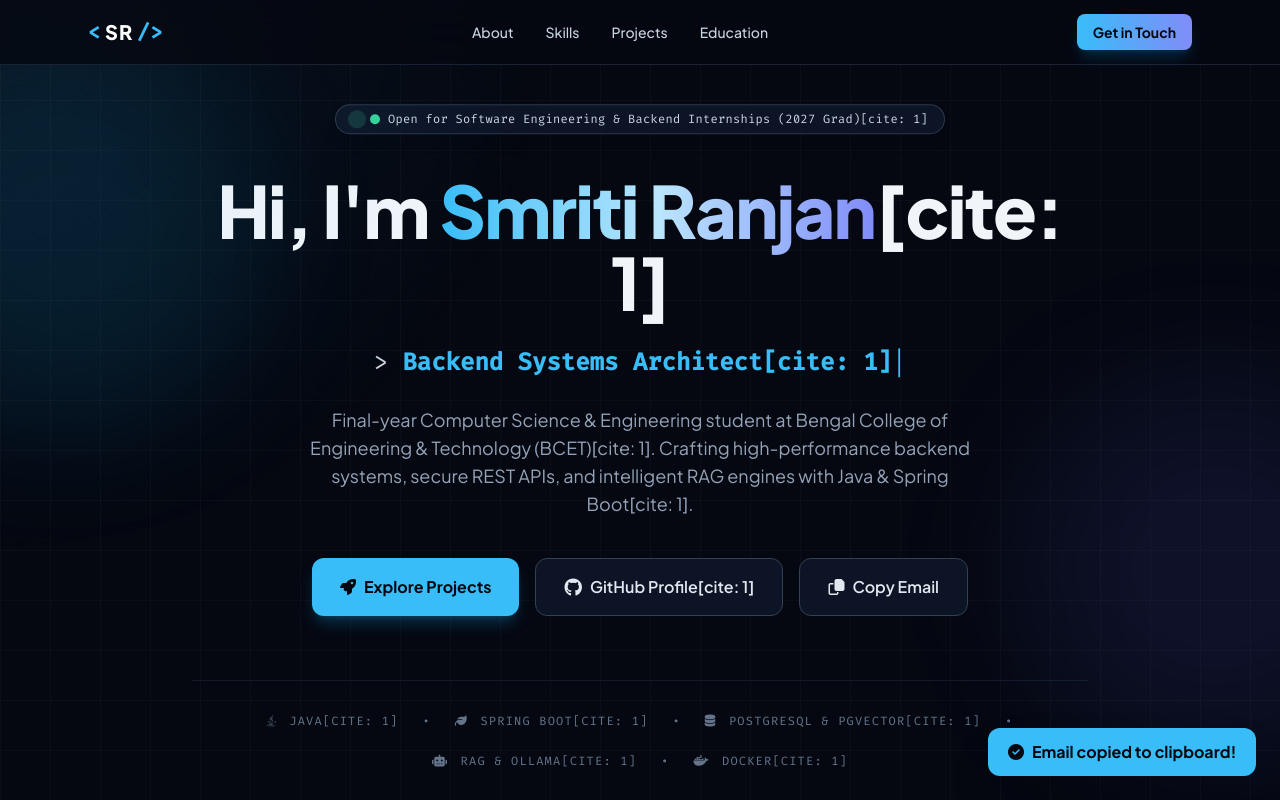
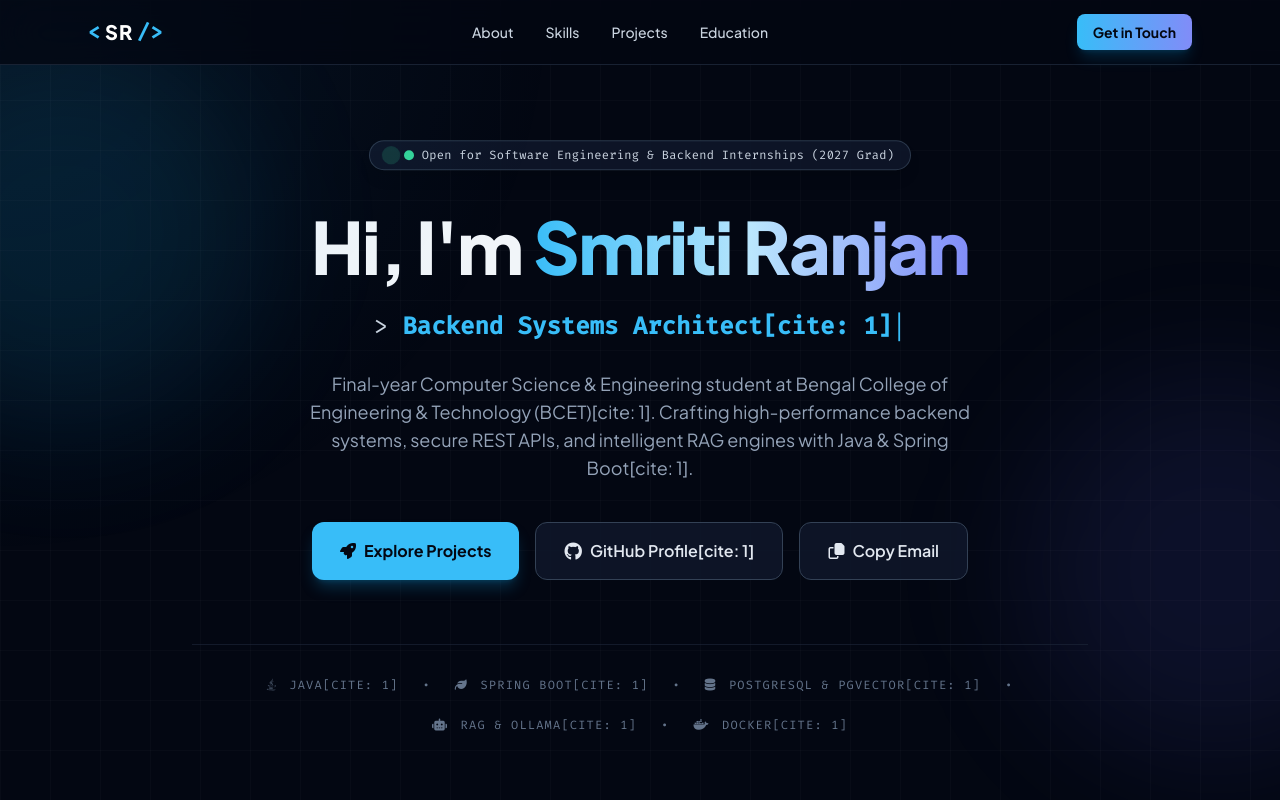
Before and after one commit to hii-dims/portfolio, a plain HTML site: page index.html in a window 1280 px wide. Both pictures are taken after a click on the button "Copy Email". Shown: the top 800 px of the page. Drawn offline with nearby package versions, Linux system fonts and the light colour scheme.

Commit message:
Deploy portfolio and README

```diff
--- a/index.html
+++ b/index.html
@@ -19,8 +19,8 @@
                         mono: ['"Fira Code"', 'monospace'],
                     },
                     colors: {
-                        darkbg: '#050811',
-                        cardbg: '#0d1322',
+                        darkbg: '#030712',
+                        cardbg: '#0f172a',
                         accent: '#38bdf8',
                         secondary: '#818cf8',
                         emeraldaccent: '#34d399'
@@ -37,8 +37,8 @@
         .bg-grid {
             background-size: 50px 50px;
             background-image:
-                linear-gradient(to right, rgba(255, 255, 255, 0.025) 1px, transparent 1px),
-                linear-gradient(to bottom, rgba(255, 255, 255, 0.025) 1px, transparent 1px);
+                linear-gradient(to right, rgba(255, 255, 255, 0.02) 1px, transparent 1px),
+                linear-gradient(to bottom, rgba(255, 255, 255, 0.02) 1px, transparent 1px);
         }
         #spotlight {
             background: radial-gradient(700px circle at var(--x, 50%) var(--y, 50%), rgba(56, 189, 248, 0.08), transparent 80%);
@@ -70,7 +70,7 @@
 </head>
 <body class="bg-darkbg bg-grid text-slate-100 font-sans antialiased selection:bg-accent selection:text-darkbg overflow-x-hidden relative">
 
-    <!-- Interactive Mouse Spotlight -->
+    <!-- Mouse Spotlight -->
     <div id="spotlight" class="pointer-events-none fixed inset-0 z-30 transition-opacity duration-300"></div>
 
     <!-- Scroll Progress Bar -->
@@ -106,11 +106,11 @@
             <div class="inline-flex items-center gap-2 bg-slate-900/90 border border-slate-700/80 px-4 py-1.5 rounded-full mb-8 shadow-lg animate-float">
                 <span class="w-2.5 h-2.5 rounded-full bg-emeraldaccent animate-ping"></span>
                 <span class="w-2.5 h-2.5 rounded-full bg-emeraldaccent -ml-4.5"></span>
-                <span class="text-xs font-mono text-slate-300 tracking-wide">Open for Software Engineering & Backend Internships (2027 Grad)[cite: 1]</span>
+                <span class="text-xs font-mono text-slate-300 tracking-wide">Open for Software Engineering & Backend Internships (2027 Grad)</span>
             </div>
 
             <h1 class="text-5xl md:text-7xl font-extrabold tracking-tight mb-6 leading-tight">
-                Hi, I'm <span class="text-transparent bg-clip-text bg-gradient-to-r from-accent via-sky-200 to-secondary">Smriti Ranjan</span>[cite: 1]
+                Hi, I'm <span class="text-transparent bg-clip-text bg-gradient-to-r from-accent via-sky-200 to-secondary">Smriti Ranjan</span>
             </h1>
 
             <div class="h-10 mb-6 flex items-center justify-center">
@@ -135,7 +135,6 @@
                 </button>
             </div>
 
-            <!-- Tech Stack Bar -->
             <div class="mt-16 pt-8 border-t border-slate-800/60 flex flex-wrap justify-center gap-6 text-slate-500 text-xs font-mono uppercase tracking-widest">
                 <span class="hover:text-accent transition"><i class="fab fa-java mr-1"></i> Java[cite: 1]</span>
                 <span>•</span>
@@ -473,7 +472,7 @@
         }
 
         function copyEmail() {
-            navigator.clipboard.writeText('smriti.ranjan164@gmail.com');
+            navigator.clipboard.writeTest('smriti.ranjan164@gmail.com');
             const toast = document.getElementById('toast');
             toast.classList.remove('translate-y-20', 'opacity-0');
             setTimeout(() => toast.classList.add('translate-y-20', 'opacity-0'), 3000);
```
